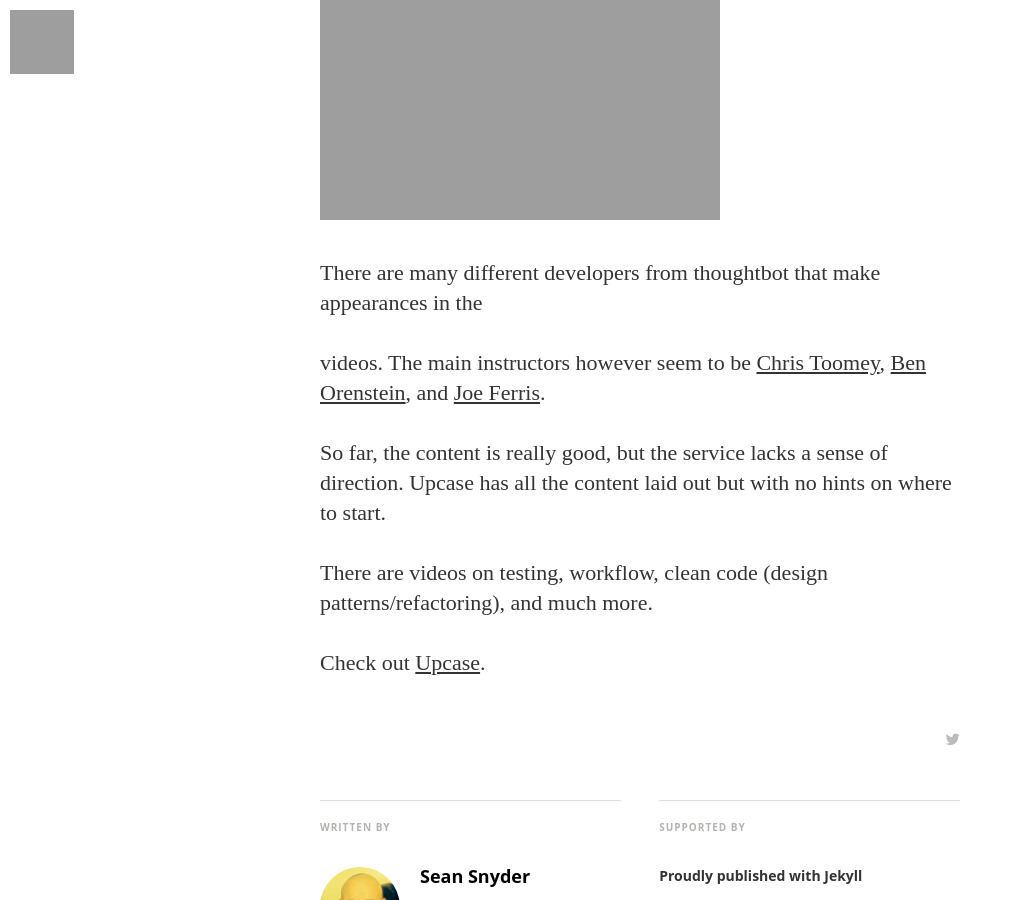
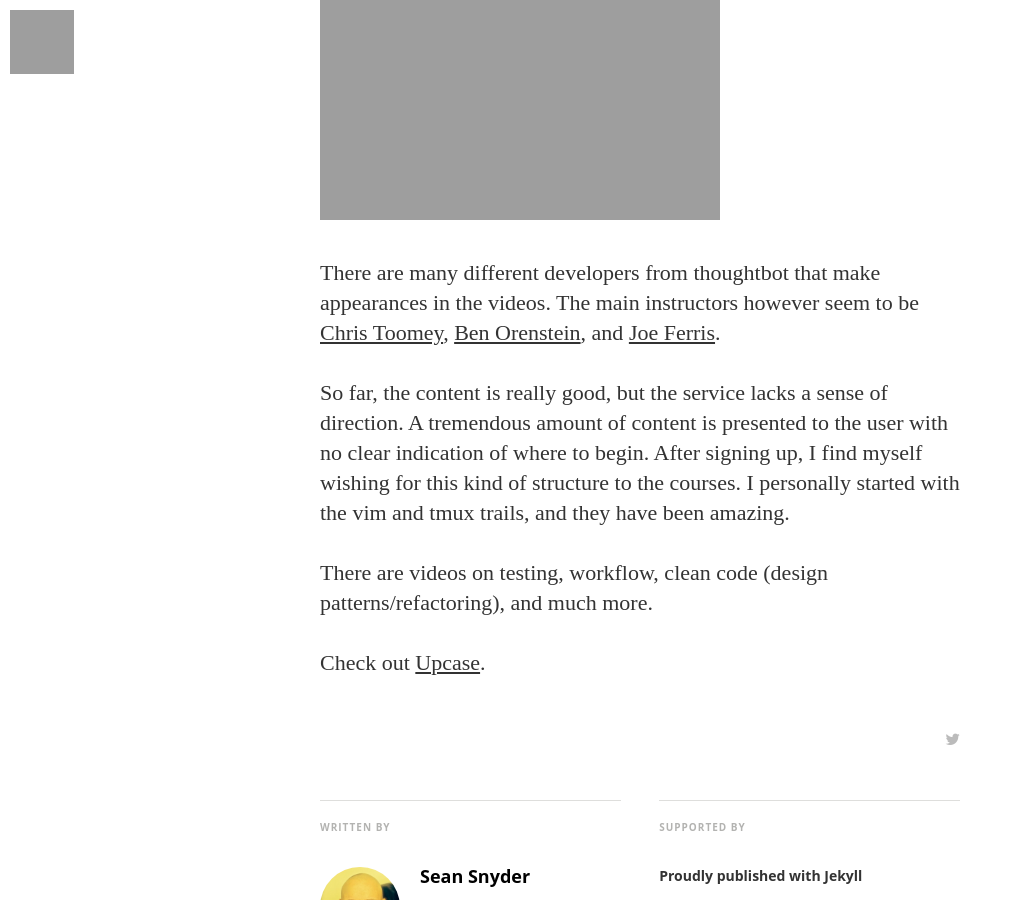
Before and after one commit to codecrutch/codecrutch.github.io, a Jekyll site: the page built from _posts/2016-04-21-learning-with-upcase.markdown, in a window 1280 px wide and 900 px high, scrolled down 557 px. Shown: the whole window, without its empty margins (0-1013 px from the left). Built offline with Jekyll 4.4.1, drawn with Linux system fonts in a browser that asks for light colours; nearby versions of some CDN libraries; some web fonts are replaced; comment, search, counter and statistics services are not loaded; grey boxes are pictures that could not be loaded.

Commit message:
Fix spacing and add content

```diff
--- a/_posts/2016-04-21-learning-with-upcase.markdown
+++ b/_posts/2016-04-21-learning-with-upcase.markdown
@@ -2,32 +2,36 @@
 layout: post
 title:  "Learning with Upcase"
 date:   2016-04-21 19:54:32 -0400
+tags: ruby rails
 categories: ruby
 ---
-Recently I've signed up for [Upcase][upcase] by [thoughtbot][thoughtbot].  Upcase is a service that
-claims to build better developers by granting them access to video tutorials,
-exercises, discussions, and a community. The Vim and Tmux trails have been my
-favorite part of Upcase so far.  A trail in Upcase is like a mini course with
-videos, discussion, and many practical applications to apply the content.
+Recently I've signed up for [Upcase][upcase] by [thoughtbot][thoughtbot].
+Upcase is a service that claims to build better developers by granting them
+access to video tutorials, exercises, discussions, and a community. The Vim and
+Tmux trails have been my favorite part of Upcase so far.  A trail in Upcase is
+like a mini course with videos, discussion, and many practical applications to
+apply the content.
 
 ![upcase gif]({{ site.url }}/assets/post-images/upcase.gif)
 
-There are many different developers from thoughtbot that make appearances in the
+  There are many different developers from thoughtbot that make appearances in the
+  videos.  The main instructors however seem to be [Chris Toomey][chris-toomey],
+  [Ben Orenstein][ben-orenstein], and [Joe Ferris][joe-ferris].
 
-videos.  The main instructors however seem to be [Chris Toomey][chris-toomey],
-[Ben Orenstein][ben-orenstein], and [Joe Ferris][joe-ferris].
+  So far, the content is really good, but the service lacks a sense of
+  direction.  A tremendous amount of content is presented to the user with no
+  clear indication of where to begin.  After signing up, I find myself wishing
+  for this kind of structure to the courses.  I personally started with the vim
+  and tmux trails, and they have been amazing.
 
-So far, the content is really good, but the service lacks a sense of direction.
-Upcase has all the content laid out but with no hints on where to start.
+  There are videos on testing, workflow, clean code (design patterns/refactoring),
+  and much more.
 
-There are videos on testing, workflow, clean code (design patterns/refactoring),
-and much more.
+  Check out [Upcase][upcase].
 
-Check out [Upcase][upcase].
-
-[thoughtbot]: https://thoughtbot.com/
-[chris-toomey]: https://www.twitter.com/christoomey
-[ben-orenstein]: https://www.twitter.com/r00k
-[joe-ferris]: https://www.twitter.com/joeferris
-[upcase]: https://www.upcase.com
-[ruby-rouges]: https://devchat.tv/ruby-rogues/
+  [thoughtbot]: https://thoughtbot.com/
+  [chris-toomey]: https://www.twitter.com/christoomey
+  [ben-orenstein]: https://www.twitter.com/r00k
+  [joe-ferris]: https://www.twitter.com/joeferris
+  [upcase]: https://www.upcase.com
+  [ruby-rouges]: https://devchat.tv/ruby-rogues/
```
